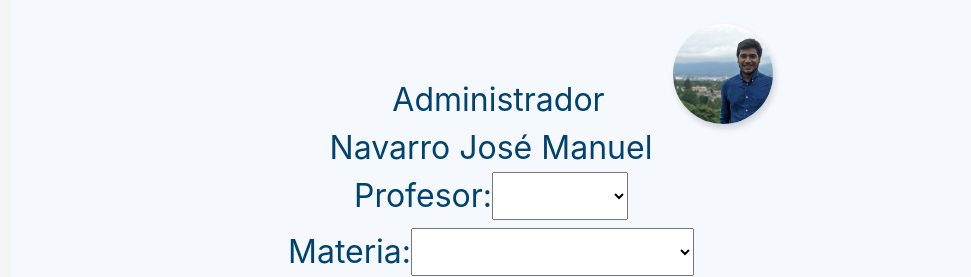
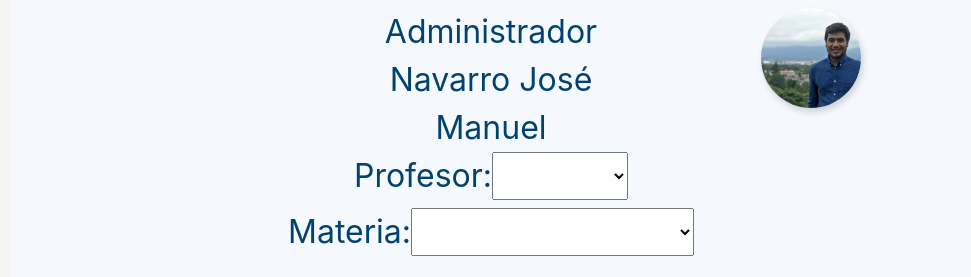
Before and after one commit to AngelAlfonso19/ProyectoWebIAE, a plain HTML site: page IAE.html in a window 1280 px wide. Shown: the top 277 px of the page, 309-1280 px from the left. Drawn offline with nearby package versions, Linux system fonts and the light colour scheme.

Commit message:
Fix StatusBar

```diff
--- a/IAE.html
+++ b/IAE.html
@@ -67,18 +67,24 @@
                 <div class="container-fluid">
                     <!-- StatusBar -->
                     <div class="row">
-                        <div class="col-4 offset-4 pr-0 d-flex justify-content-center">
-                            <p class="statusBar_profileInformation">Administrador</p>
+                        <div class="col-4 offset-4 mt-2">
+                            <div class="container-fluid">
+                                <div class="row">
+                                    <div class="col-12 d-flex justify-content-center">
+                                        <p class="statusBar_profileInformation">Administrador</p>
+                                    </div>
+                                </div>
+                                <div class="row">
+                                    <div class="col-12 d-flex justify-content-center">
+                                        <p class="statusBar_profileInformation text-center">Navarro José Manuel</p>
+                                    </div>
+                                </div>
+                            </div>
                         </div>
-                        <div class="col-2 mt-4 pl-0 pr-10 d-flex justify-content-center">
+                        <div class="col-2 offset-1 mt-2 p-0 d-flex justify-content-center">
                             <a href="profile.html">
                                 <img class="img-circle" id="statusBarProfilePhoto" src="AdminProfilePhoto.jpg" alt="AdminProfilePhoto.jpg">
                             </a>
-                        </div>
-                    </div>
-                    <div class="row">
-                        <div class="col-12 d-flex justify-content-center">
-                            <p class="statusBar_profileInformation">Navarro José Manuel</p>
                         </div>
                     </div>
                     <div class="row">
--- a/style.css
+++ b/style.css
@@ -9,7 +9,7 @@ hr{
 }
 
 .inputText{
-  height: 200px;
+  height: 150px;
 }
 
 .Score{
@@ -87,8 +87,7 @@ hr{
 
 .statusBar_profileInformation{
   display:flex;
-  /* UI Properties */
-  align-items:flex-end;
+  align-items: center;
   font: Regular Helvetica Neue;
   font-size: 2rem;
   margin-bottom: 0;
```
